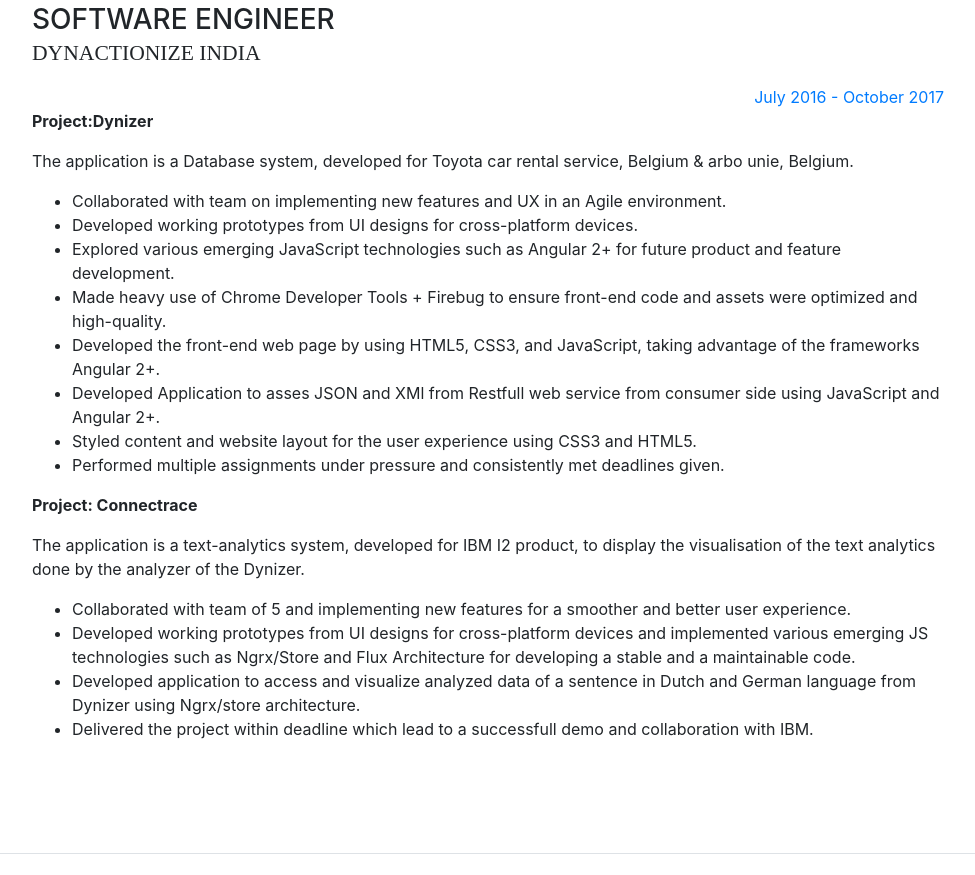
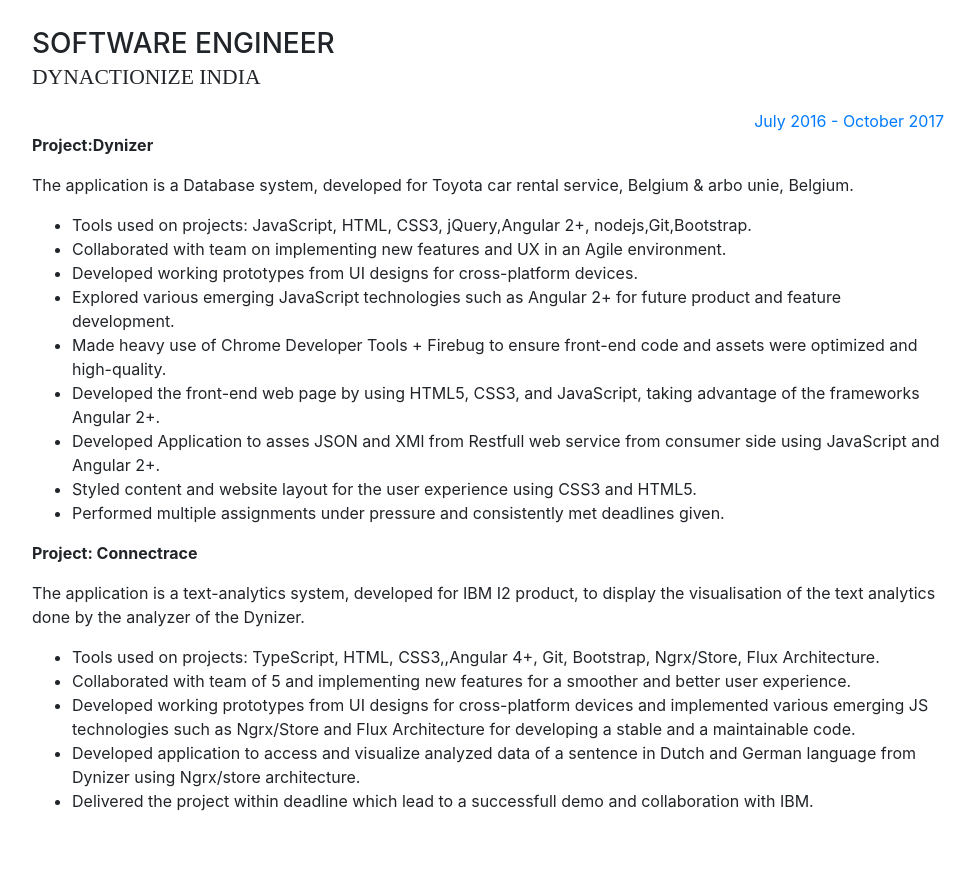
Before and after one commit to cod-bot/vishnuspillai.github.io, a website with bundled scripts: page index.html in a window 1280 px wide. Shown: the part 1725-2600 px from the top of the page, without its empty margins (288-1263 px from the left). Built offline with nearby package versions, Linux system fonts and the light colour scheme; a web font is replaced by a local one.

Commit message:
code-change

```diff
--- a/index.html
+++ b/index.html
@@ -110,6 +110,7 @@
               </p>
                <p>Clients: Galaxy Freight Pvt. Ltd, magnum cargo pvt ltd, logistics integrators india pvt ltd</p>
               <ul>
+                <li>Tools used on projects: JavaScript,Angular, Nodejs, Expressjs, Mongodb, Clarity UI,Git</li>
                 <li>Discussed, analyzed and strategized product design with Product Managers, UX team and Business Managers.</li>
                 <li>Developed Single Page Application using Angular 5 and  integrated Redux(ngrx) for managing states.</li>
                 <li> Developed and implemented efficient flexible and reusable user interfaces using Angular</li>
@@ -146,6 +147,7 @@
                 The application is a Database system, developed for Toyota car rental service, Belgium
                 & arbo unie, Belgium.</p>
                 <ul>
+                <li>Tools used on projects: JavaScript, HTML, CSS3, jQuery,Angular 2+, nodejs,Git,Bootstrap.</li>
                 <li> Collaborated with team on implementing new features and UX in an Agile environment.</li>
                 <li>Developed working prototypes from UI designs for cross-platform devices.</li>
                 <li> Explored various emerging JavaScript technologies such as Angular 2+ for future product and
@@ -164,6 +166,7 @@
                 <p>The application is a text-analytics system, developed for IBM I2 product, to display the
                 visualisation of the text analytics done by the analyzer of the Dynizer.</p>
                 <ul>
+                  <li>Tools used on projects: TypeScript, HTML, CSS3,,Angular 4+, Git, Bootstrap, Ngrx/Store, Flux Architecture.</li>
                 <li> Collaborated with team of 5 and implementing new features for a smoother and better user experience.</li>
                 <li> Developed working prototypes from UI designs for cross-platform devices and implemented various
                       emerging JS technologies such as Ngrx/Store and Flux Architecture for developing a stable and a maintainable
```
